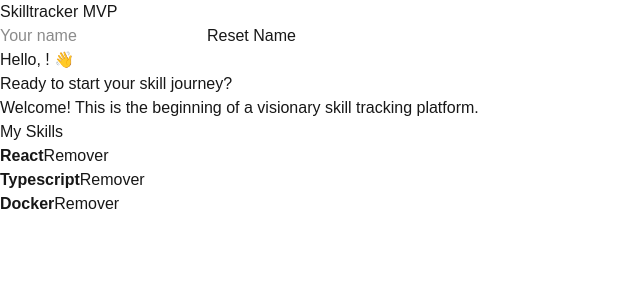
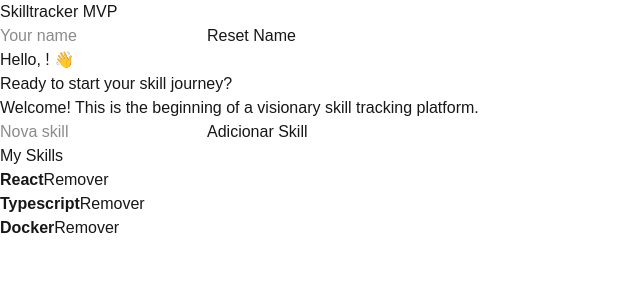
Before and after one commit to hedy44/skilltracker, a Next.js app in the folder frontend/: page / in a window 1280 px wide. Shown: the top 300 px of the page, without its empty margins (0-640 px from the left). Built offline with nearby package versions, Linux system fonts and the light colour scheme.

Commit message:
feat: add new skills via input and button

```diff
--- a/frontend/src/app/page.tsx
+++ b/frontend/src/app/page.tsx
@@ -16,12 +16,23 @@ export default function Home() {
     {id: 3, name: "Docker"},
   ]);
 
+  const [newSkill, setNewSkill] = useState('');
+
   // 2. Função para remover uma skill (passa o id do skill a remover)
   function handleRemoveSkill(id: number) {
     // Filtra o array para tirar o skill com o id indicado
   setSkills(skills.filter(skill => skill.id !== id));
 }
 
+  function handleAddSkill(){
+    if(!newSkill.trim()) return;
+
+    const novaSkill = {id: Date.now(), name: newSkill};
+
+    setSkills([...skills,novaSkill]);
+
+    setNewSkill('');
+  }
 
   return (
     <main>
@@ -35,7 +46,16 @@ export default function Home() {
        <button onClick={resetName}>Reset Name</button>
        <Greeting name={name}  message="Ready to start your skill journey?"/>
       <p>Welcome! This is the beginning of a visionary skill tracking platform.</p>
-
+      <input
+        type="text"
+        placeholder='Nova skill'
+        value={newSkill}
+        onChange={e => setNewSkill(e.target.value)}
+        />
+        <button onClick={handleAddSkill}
+        >
+          Adicionar Skill
+        </button>
       <h2>My Skills</h2>
       <div>
         {skills.map(skill => (
```
